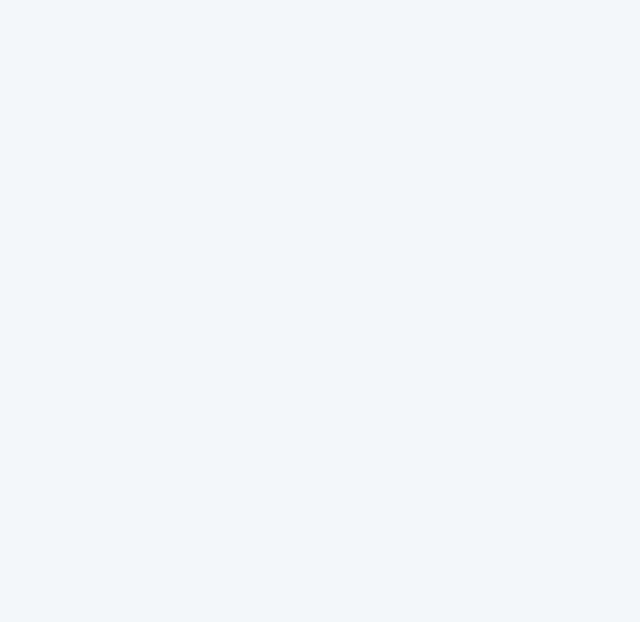
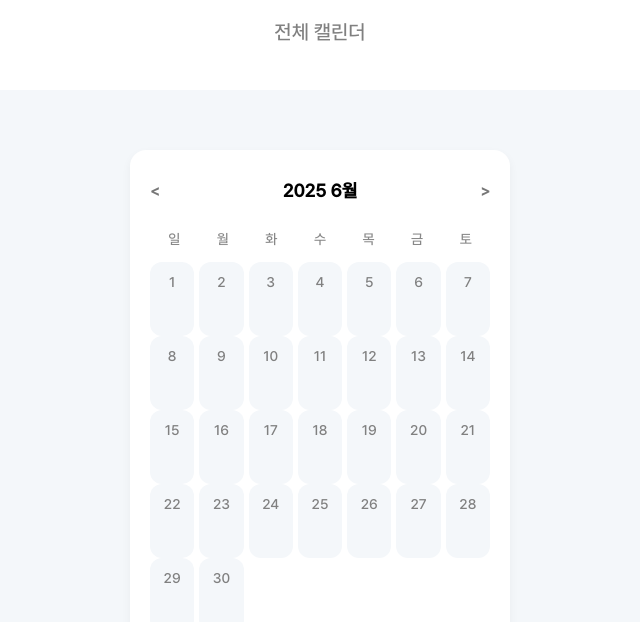
Before and after one commit to 2025GlobalInternship/kusuri-front, a Next.js app: page /calendar in a window 1280 px wide. Shown: the top 622 px of the page, without its empty margins (320-960 px from the left). Built offline with nearby package versions, Linux system fonts and the light colour scheme.

Commit message:
[feat]calendar추가

```diff
--- a/src/pages/alram/index.tsx
+++ b/src/pages/alram/index.tsx
@@ -1,9 +1,5 @@
-import NavigationVarLayout from "@/components/navigation_var-layout"
-
 export default function Page() {
     return (
-        <>
-            <NavigationVarLayout/>
-        </>
+        <></>
     )
 }
--- /dev/null
+++ b/src/pages/calendar/index.module.css
@@ -0,0 +1,108 @@
+.calendarContainer {
+    background-color: rgba(255, 255, 255, 1);
+    border-radius: 16px;
+    padding: 20px;
+    width: 340px;
+    margin: 0 auto;
+    box-shadow: 0 4px 10px rgba(0, 0, 0, 0.05);
+  }
+
+  .header {
+    display: flex;
+    justify-content: space-between;
+    align-items: center;
+    margin-bottom: 12px;
+  }
+
+  .header button {
+    background: none;
+    border: none;
+    cursor: pointer;
+    font-size: 20px;
+    color: rgba(209, 210, 209, 1);
+  }
+
+  .daysOfWeek {
+    display: grid;
+    grid-template-columns: repeat(7, 1fr);
+    text-align: center;
+    font-size: 14px;
+    margin-bottom: 15px;
+    color: #888;
+  }
+
+
+  .week {
+    display: grid;
+    grid-template-columns: repeat(7, 1fr);
+    gap: 5px;
+  }
+
+  .day {
+    text-align: center;
+    padding: 12px;
+    height: 50px;
+    font-size: 14px;
+    border-radius: 12px;
+    background-color: rgba(244, 247, 250, 1);
+    color: gray;
+    cursor: pointer;
+    position: relative;
+
+  }
+
+  .day:empty {
+    background-color: transparent; /* 빈 날짜 칸 투명 */
+    border: none;
+  }
+
+  /* 선택된 날짜 스타일 */
+  .selected {
+    border: 4px solid #4EE287; /* 선택된 날짜 테두리 */
+    background-color: rgba(244, 247, 250, 1); /* 선택된 날짜 배경 */
+    color: #333;
+  }
+
+  /* 헤더 스타일 */
+  .headerContainer {
+    background-color: #FFFFFF;
+    text-align: center;
+    font-size: 20px;
+    color: gray;
+    padding-top: 20px;
+    padding-bottom: 16px;
+    position: relative;
+}
+  /* 헤더 아래 간격 */
+  .headerSpacer {
+    height: 30px;
+    background-color: #FFFFFF;
+  }
+
+  /* 캘린더 컨테이너 */
+  .calendarContainer {
+    background-color: rgba(255, 255, 255, 1);
+    border-radius: 16px;
+    padding: 2s0px;
+    width: 340px;
+    margin: 60px auto;
+    box-shadow: 0 4px 10px rgba(0, 0, 0, 0.05);
+  }
+
+  /* 월 표시 영역 */
+  .monthHeader {
+    display: flex;
+    justify-content: space-between;
+    align-items: center;
+    font-size: 18px;
+    font-weight: bold;
+    margin-bottom: 30px;
+    margin-top: 10px;
+}
+
+.arrow {
+    cursor: pointer;
+    font-size: 15px;
+    color: #777;
+    user-select: none;
+}
--- a/src/pages/calendar/index.tsx
+++ b/src/pages/calendar/index.tsx
@@ -1,5 +1,103 @@
+import React, { useState } from 'react';
+import styles from './index.module.css';
+import NavigationVarLayout from "@/components/navigation_var-layout";
+
+const Calendar = () => {
+  const [currentMonth, setCurrentMonth] = useState(new Date(2025, 5, 18)); // 2025년 3월 시작
+
+  const getDaysInMonth = (date: Date) => {
+    const year = date.getFullYear();
+    const month = date.getMonth();
+    return new Date(year, month + 1, 0).getDate();
+  };
+
+  const getFirstDayOfMonth = (date: Date) => {
+    const year = date.getFullYear();
+    const month = date.getMonth();
+    return new Date(year, month, 1).getDay();
+  };
+
+  const goToPreviousMonth = () => {
+    setCurrentMonth(new Date(currentMonth.getFullYear(), currentMonth.getMonth() - 1));
+  };
+
+  const goToNextMonth = () => {
+    setCurrentMonth(new Date(currentMonth.getFullYear(), currentMonth.getMonth() + 1));
+  };
+
+  const month = currentMonth.toLocaleString('ko-KR', { month: 'long' });
+  const year = currentMonth.getFullYear();
+  const daysInMonth = getDaysInMonth(currentMonth);
+  const firstDayOfMonth = getFirstDayOfMonth(currentMonth);
+
+  const days: (number | null)[][] = [];
+  let week: (number | null)[] = [];
+
+  for (let i = 0; i < firstDayOfMonth; i++) {
+    week.push(null);
+  }
+
+  for (let i = 1; i <= daysInMonth; i++) {
+    week.push(i);
+    if (week.length === 7) {
+      days.push(week);
+      week = [];
+    }
+  }
+
+  if (week.length > 0) {
+    while (week.length < 7) {
+      week.push(null);
+    }
+    days.push(week);
+  }
+
+  return (
+    <>
+      {/* 헤더 */}
+      <div className={styles.headerContainer}>전체 캘린더</div>
+
+      {/* 헤더 아래 여백 */}
+      <div className={styles.headerSpacer}></div>
+
+      {/* 캘린더 */}
+      <div className={styles.calendarContainer}>
+        <div className={styles.monthHeader}>
+          {/* 이전 달 이동 버튼 */}
+          <span className={styles.arrow} onClick={goToPreviousMonth}>{"<"}</span>
+          <span>{year} {month}</span>
+          {/* 다음 달 이동 버튼 */}
+          <span className={styles.arrow} onClick={goToNextMonth}>{">"}</span>
+        </div>
+
+        <div className={styles.daysOfWeek}>
+          <div>일</div>
+          <div>월</div>
+          <div>화</div>
+          <div>수</div>
+          <div>목</div>
+          <div>금</div>
+          <div>토</div>
+        </div>
+
+        {days.map((week, index) => (
+          <div key={index} className={styles.week}>
+            {week.map((day, dayIndex) => (
+              <div key={dayIndex} className={styles.day}>
+                {day}
+              </div>
+            ))}
+          </div>
+        ))}
+      </div>
+    </>
+  );
+};
+
 export default function Page() {
-    return (
-        <></>
-    )
+  return (
+    <>
+      <Calendar />
+    </>
+  );
 }
```
